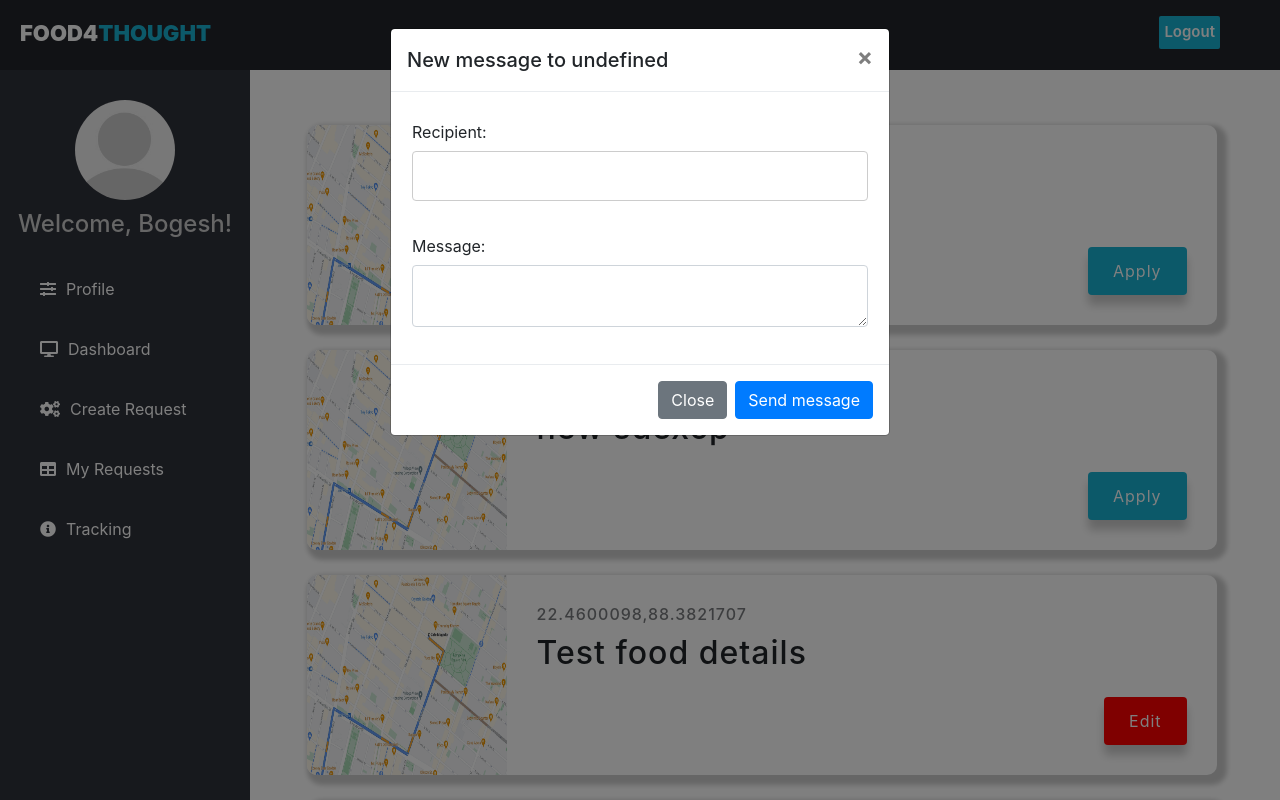
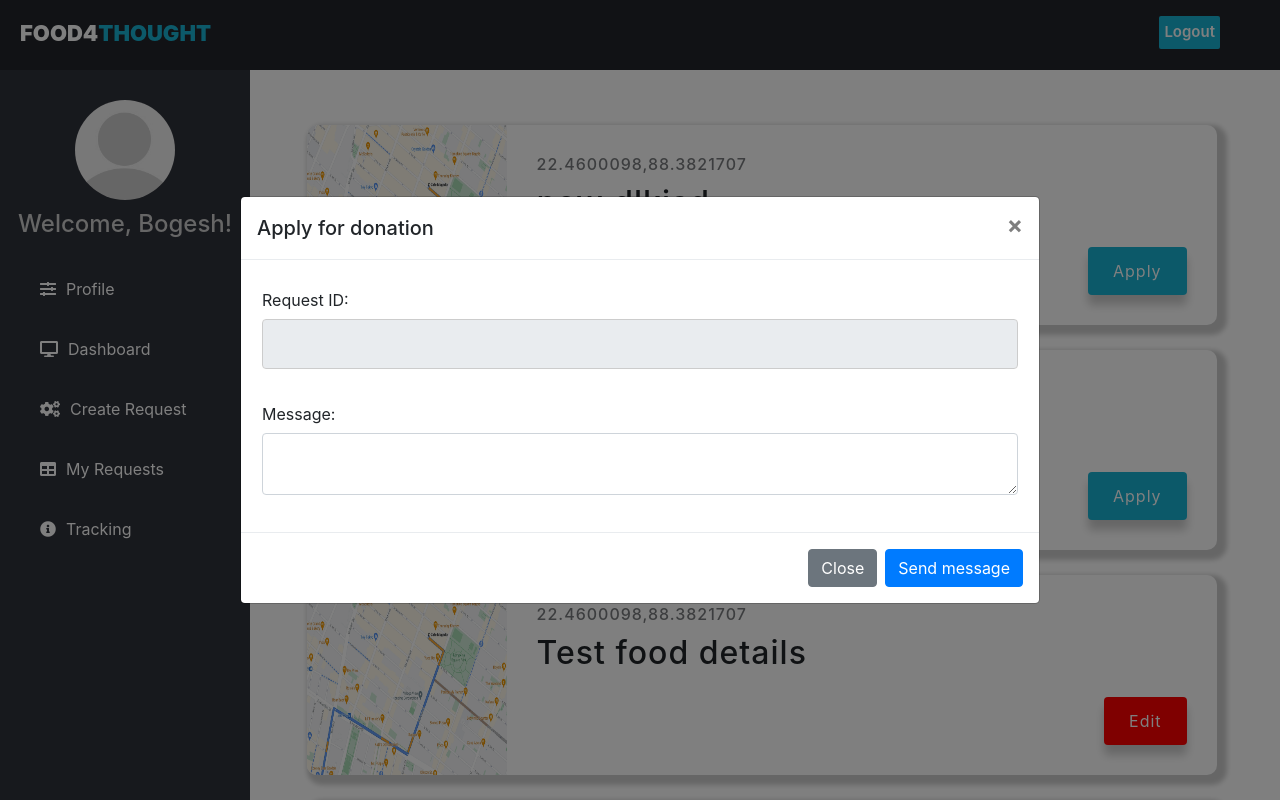
Before and after one commit to pAutowall/500-crore-wala-app, a PHP site: page /dashboard.php in a window 1280 px wide, after a click on "Apply". Run offline with PHP 8.4, Linux system fonts and the light colour scheme; a user stored in the database is signed in; data comes from the database, SQL or seed files in the repository; data that the repository does not hold is empty; some libraries are stand-ins or nearby versions.

Commit message:
Apply button

```diff
--- a/dashboard.php
+++ b/dashboard.php
@@ -1,5 +1,7 @@
 <?php
 session_start();
+if( !isset($_SESSION['id']) )
+    header('Location: login.php');
 include("connection.php");
 $myrequest = $_GET['myrequest']??null;
 $query = $myrequest ? "select * from food where donorId=".$_SESSION['id']." ORDER BY foodId DESC" : "select * from food ORDER BY foodId DESC";
@@ -86,7 +88,8 @@
                         <?php if($rows['donorId']==$_SESSION['id']) { ?>
                                 <button class="btn btn-apply-edit" id="editButton" >Edit</button>
                         <?php } else { ?>
-                                <button class="btn btn-apply-edit" id="applyButton" data-toggle="modal" data-target="#applyModal" data-ajax-data="<?php echo $_SESSION['id'] ?>" >Apply</button>
+                                <?php $ajaxData = ['foodDisplayId' => $rows['foodDisplayId'], 'foodId' => $rows['foodId']]?>
+                                <button class="btn btn-apply-edit" id="applyButton" data-toggle="modal" data-target="#applyModal" data-ajax-data="<?php echo htmlentities(json_encode($ajaxData)) ?>" >Apply</button>
                         <?php } ?>
                     </div>
 
@@ -134,7 +137,7 @@
 
 
     <div class="modal fade" id="applyModal" tabindex="-1" role="dialog" aria-labelledby="applyModalLabel" aria-hidden="true">
-        <div class="modal-dialog" role="document">
+        <div class="modal-dialog modal-dialog-centered modal-lg" role="document">
             <div class="modal-content">
             <div class="modal-header">
                 <h5 class="modal-title" id="applyModalLabel">New message</h5>
@@ -145,8 +148,8 @@
             <div class="modal-body">
                 <form>
                 <div class="form-group">
-                    <label for="recipient-name" class="col-form-label">Recipient:</label>
-                    <input type="text" class="form-control" id="recipient-name">
+                    <label for="recipient-name" class="col-form-label">Request ID:</label>
+                    <input type="text" class="form-control" id="recipient-name" disabled>
                 </div>
                 <div class="form-group">
                     <label for="message-text" class="col-form-label">Message:</label>
@@ -156,7 +159,7 @@
             </div>
             <div class="modal-footer">
                 <button type="button" class="btn btn-secondary" data-dismiss="modal">Close</button>
-                <button type="button" class="btn btn-primary">Send message</button>
+                <button id="applyModalSubmit" type="button" class="btn btn-primary">Send message</button>
             </div>
             </div>
         </div>
@@ -164,7 +167,6 @@
 
 
     <script src="https://cdnjs.cloudflare.com/ajax/libs/jquery/3.6.0/jquery.min.js"></script>
-    <script src="https://code.jquery.com/jquery-3.2.1.slim.min.js" integrity="sha384-KJ3o2DKtIkvYIK3UENzmM7KCkRr/rE9/Qpg6aAZGJwFDMVNA/GpGFF93hXpG5KkN" crossorigin="anonymous"></script>
     <script src="https://cdn.jsdelivr.net/npm/popper.js@1.12.9/dist/umd/popper.min.js" integrity="sha384-ApNbgh9B+Y1QKtv3Rn7W3mgPxhU9K/ScQsAP7hUibX39j7fakFPskvXusvfa0b4Q" crossorigin="anonymous"></script>
     <script src="https://cdn.jsdelivr.net/npm/bootstrap@4.0.0/dist/js/bootstrap.min.js" integrity="sha384-JZR6Spejh4U02d8jOt6vLEHfe/JQGiRRSQQxSfFWpi1MquVdAyjUar5+76PVCmYl" crossorigin="anonymous"></script>
     <script src="js/utils.js"></script>
--- a/js/dashboardPage.js
+++ b/js/dashboardPage.js
@@ -4,10 +4,19 @@
 
 $("#applyModal").on("show.bs.modal", function (event) {
     var button = $(event.relatedTarget); // Button that triggered the modal
-    var recipient = button.data("whatever"); // Extract info from data-* attributes
+    var ajaxData = button.data("ajax-data"); // Extract info from data-* attributes
     // If necessary, you could initiate an AJAX request here (and then do the updating in a callback).
     // Update the modal's content. We'll use jQuery here, but you could use a data binding library or other methods instead.
     var modal = $(this);
-    modal.find(".modal-title").text("New message to " + recipient);
-    modal.find(".modal-body input").val(recipient);
+    modal.find(".modal-title").text("Apply for donation");
+    modal.find(".modal-body input").val(ajaxData.foodDisplayId);
+    modal.find("#applyModalSubmit").data(ajaxData);
 });
+$("#applyModal #applyModalSubmit").click(function () {
+    let foodId = $(this).data().foodId;
+    let message = $("textarea").val().replace(/\n/g, "<br>");
+    console.log(foodId, message);
+    $.post("applypage.php", { foodId: foodId, message: message }, function (result) {
+        console.log(result);
+    });
+});
--- a/request.php
+++ b/request.php
@@ -1,6 +1,7 @@
 <?php
     session_start();
     include("connection.php");
+    include("utils.php");
     $id=$_SESSION['id'];
     $select = mysqli_query($con, "SELECT * FROM `users` WHERE id = '$id'") or die('query failed');
 if(mysqli_num_rows($select) > 0){
@@ -11,7 +12,9 @@
         $location = $_POST['location'];
         $expiry = strtotime($_POST['expiry']);
         $foodDescription = $_POST['foodDescription'];
-        $result = $con->query("INSERT INTO food VALUES (NULL,".$_SESSION['id'].",'".$foodDescription."','".$location."',".$expiry.",'".$requestType."');");
+        $randomSeed = '0123456789ABCDEFGHIJKLMNOPQRSTUVWXYZ';
+        $foodDisplayId = generate_string($randomSeed,3).'-'.generate_string($randomSeed,3).'-'.generate_string($randomSeed,3);
+        $result = $con->query("INSERT INTO food VALUES (NULL,".$_SESSION['id'].",'".$foodDescription."','".$location."',".$expiry.",'".$requestType."','".$foodDisplayId."');");
     }
 ?>
 <!DOCTYPE html>
```
Also changed, not shown: applypage.php (+30 -6 lines), utils.php (added, +12 -0 lines).
